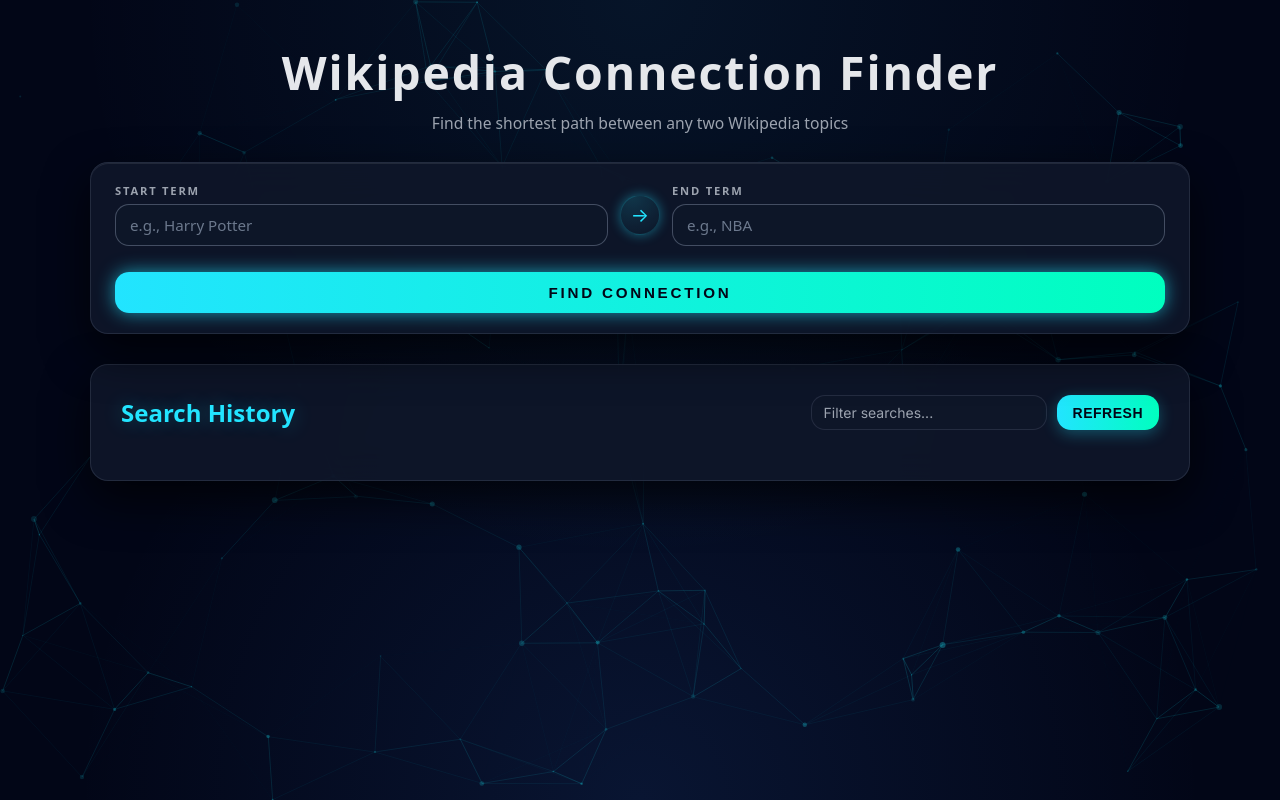
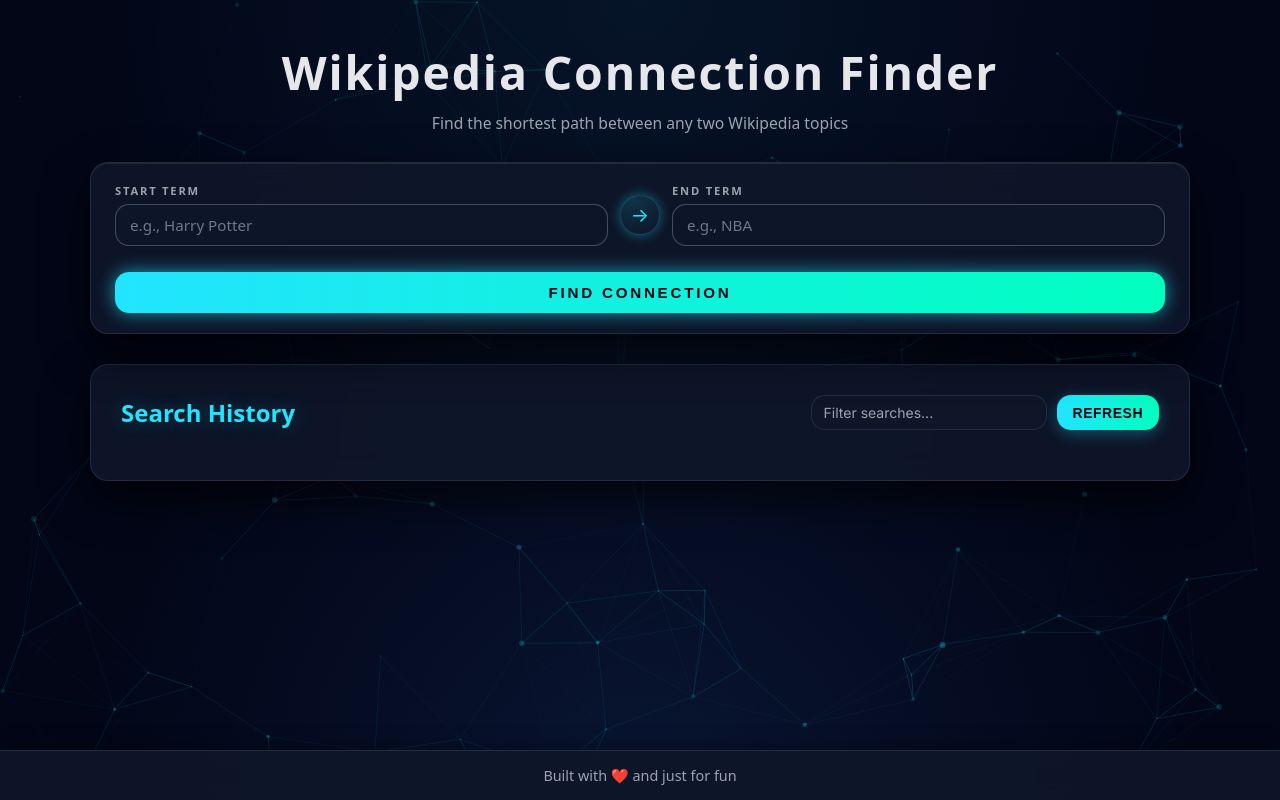
Before and after one commit to rangulvers/Wiki_Graph, a Python web app: template templates/index.html in a window 1280 px wide. Run offline with Jinja, Linux system fonts and the light colour scheme; the template is opened without the code that fills it, so the values that code supplies are empty.

Commit message:
feat: Update footer design and adjust body padding for improved layout

```diff
--- a/app.py
+++ b/app.py
@@ -51,7 +51,7 @@ app.add_middleware(
     allow_origins=[
         "http://localhost:8000",
         "http://127.0.0.1:8000",
-        "https://wikigraph-production.up.railway.app"
+        "https://wikigraph.up.railway.app"
     ],
     allow_credentials=True,
     allow_methods=["GET", "POST"],
--- a/static/css/style.css
+++ b/static/css/style.css
@@ -32,9 +32,10 @@ body {
         radial-gradient(circle at top, rgba(56, 189, 248, 0.08), transparent 55%),
         radial-gradient(circle at bottom, rgba(59, 130, 246, 0.12), transparent 55%),
         var(--bg);
-    padding: 40px 24px 80px;
+    padding: 40px 24px 60px;
     position: relative;
     overflow-x: hidden;
+    margin: 0;
 }
 
 #particles-js {
@@ -927,3 +928,23 @@ header h1 span {
     font-size: 13px;
     font-weight: 500;
 }
+
+/* Footer */
+.footer {
+    position: fixed;
+    bottom: 0;
+    left: 0;
+    right: 0;
+    width: 100%;
+    text-align: center;
+    padding: 15px 20px;
+    color: var(--text-muted);
+    font-size: 0.9rem;
+    font-weight: 400;
+    background: var(--bg-elevated);
+    backdrop-filter: blur(18px);
+    -webkit-backdrop-filter: blur(18px);
+    border-top: 1px solid var(--border-subtle);
+    z-index: 1000;
+    box-shadow: 0 -4px 20px rgba(0, 0, 0, 0.3);
+}
--- a/templates/index.html
+++ b/templates/index.html
@@ -103,6 +103,10 @@
         </div>
     </div>
 
+    <footer class="footer">
+        Built with ❤️ and just for fun
+    </footer>
+
     <script type="module" src="/static/js/modules/main.js"></script>
 </body>
 </html>
```
